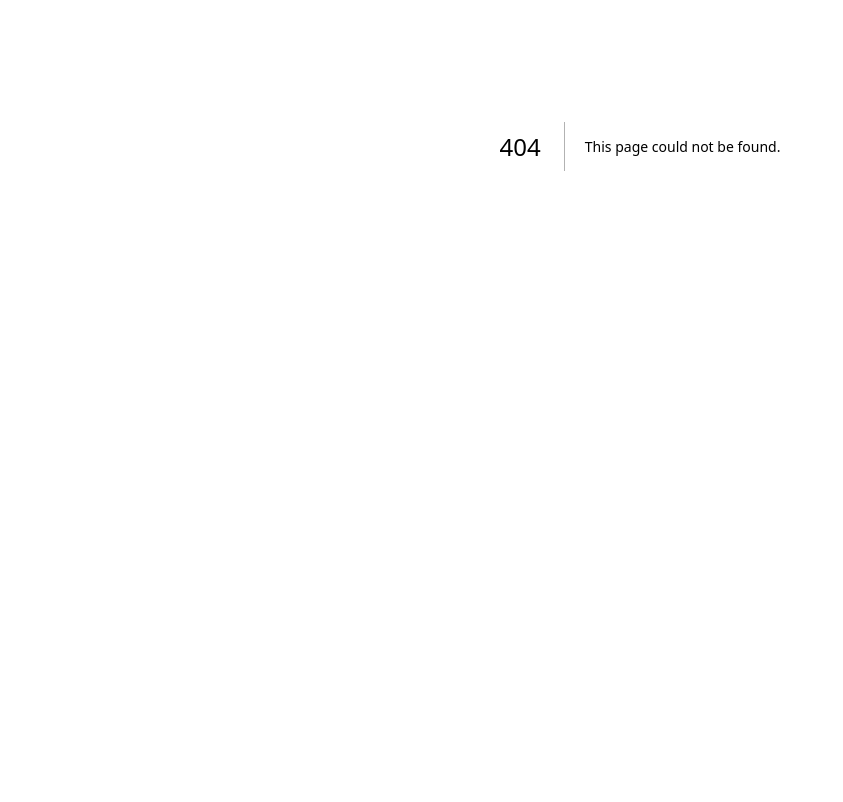
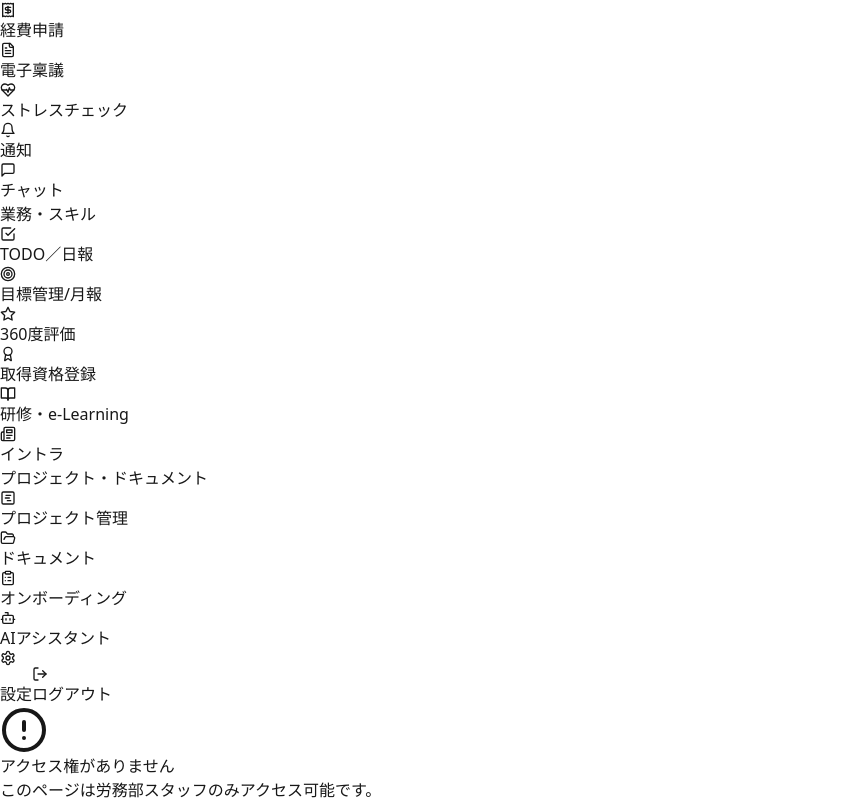
Before and after one commit to miyauchi0224/HRM, a Next.js app in the folder frontend/: page /compliance in a window 1280 px wide. Before the commit this address had no page. Shown: the part 254-1056 px from the top of the page, without its empty margins (0-843 px from the left). Before the commit the page ends 800 px from the top, so only its background shows below. Built offline with nearby package versions, Linux system fonts and the light colour scheme; no server answers; sample sign-in values are in the browser's storage.

Commit message:
コンプライアンスチェックリストを労務部のみアクセス可能な別ページに移動

```diff
--- /dev/null
+++ b/frontend/src/app/(main)/compliance/page.tsx
@@ -0,0 +1,28 @@
+'use client'
+import { useAuthStore } from '@/lib/store'
+import ComplianceChecklist from '../components/ComplianceChecklist'
+import { AlertCircle } from 'lucide-react'
+
+export default function CompliancePage() {
+  const user = useAuthStore((s) => s.user)
+  const isHR = user?.role === 'hr' || user?.role === 'admin'
+
+  if (!isHR) {
+    return (
+      <div className="flex items-center justify-center py-12">
+        <div className="text-center">
+          <AlertCircle size={48} className="mx-auto mb-3 text-red-500" />
+          <h2 className="text-lg font-bold text-gray-800 mb-2">アクセス権がありません</h2>
+          <p className="text-gray-600">このページは労務部スタッフのみアクセス可能です。</p>
+        </div>
+      </div>
+    )
+  }
+
+  return (
+    <div>
+      <h1 className="text-2xl font-bold text-gray-800 mb-6">コンプライアンスチェックリスト</h1>
+      <ComplianceChecklist />
+    </div>
+  )
+}
--- a/frontend/src/app/(main)/page.tsx
+++ b/frontend/src/app/(main)/page.tsx
@@ -6,7 +6,6 @@ import { useAuthStore } from '@/lib/store'
 import { Clock, Calendar, Target, Bell, CheckSquare, Newspaper, Pin, Play, Square, GanttChartSquare } from 'lucide-react'
 import Link from 'next/link'
 import CalendarPanel from './components/CalendarPanel'
-import ComplianceChecklist from './components/ComplianceChecklist'
 
 export default function DashboardPage() {
   const user       = useAuthStore((s) => s.user)
@@ -164,9 +163,6 @@ export default function DashboardPage() {
 
       {/* カレンダー */}
       {!isCustomer && <CalendarPanel />}
-
-      {/* コンプライアンスチェックリスト */}
-      {!isCustomer && <ComplianceChecklist />}
 
       {/* プロジェクトタスク（自分のガントチャート） */}
       {!isCustomer && myTasks.length > 0 && (
--- a/frontend/src/components/layout/Sidebar.tsx
+++ b/frontend/src/components/layout/Sidebar.tsx
@@ -96,6 +96,7 @@ export default function Sidebar() {
           <>
             <SectionLabel>管理部門（労務部）</SectionLabel>
             <NavLink href="/attendance"   label="36協定状況"       icon={ShieldAlert}  active={active('/attendance')} />
+            <NavLink href="/compliance"   label="コンプライアンス" icon={CheckSquare}  active={active('/compliance')} />
           </>
         )}
 
```
